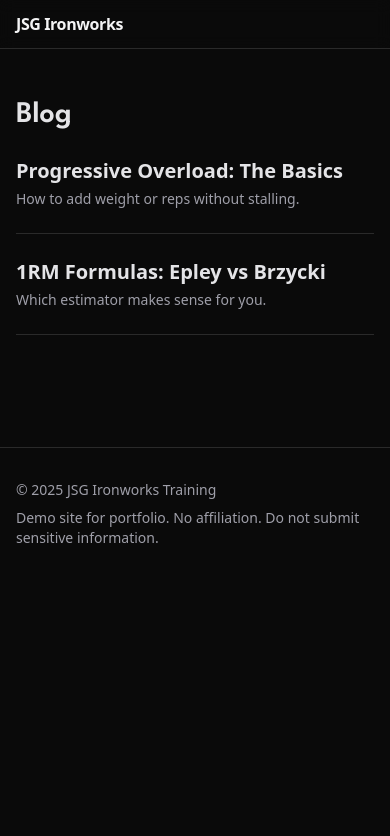
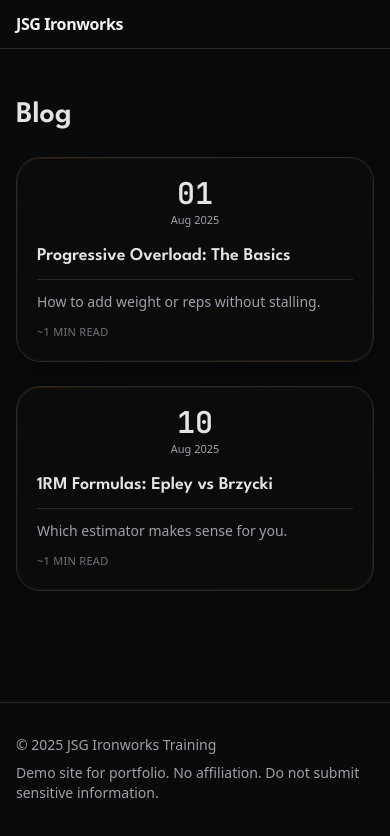
Before and after one commit to JaStaGa/jsg-ironworks, a Next.js app: page /blog in a window 390 px wide. Shown: the top 836 px of the page. Built offline with nearby package versions, Linux system fonts and the light colour scheme.

Commit message:
improved blog & fixed screen leak on mobile

```diff
--- a/src/app/blog/[slug]/page.tsx
+++ b/src/app/blog/[slug]/page.tsx
@@ -1,12 +1,18 @@
 import posts from "../../(data)/posts.json"
 import { notFound } from "next/navigation"
+import ReadingProgress from "@/components/ReadingProgress"
 
 export async function generateStaticParams() {
     return posts.map((p) => ({ slug: p.slug }))
 }
 
-export function generateMetadata({ params }: { params: { slug: string } }) {
-    const post = posts.find((p) => p.slug === params.slug)
+export async function generateMetadata({
+    params,
+}: {
+    params: Promise<{ slug: string }>
+}) {
+    const { slug } = await params
+    const post = posts.find((p) => p.slug === slug)
     if (!post) return {}
     return {
         title: `${post.title} | JSG Ironworks Training`,
@@ -14,25 +20,28 @@ export function generateMetadata({ params }: { params: { slug: string } }) {
     }
 }
 
-export default function Page({ params }: { params: { slug: string } }) {
-    const post = posts.find((p) => p.slug === params.slug)
+export default async function Page({
+    params,
+}: {
+    params: Promise<{ slug: string }>
+}) {
+    const { slug } = await params
+    const post = posts.find((p) => p.slug === slug)
     if (!post) notFound()
+
+    const d = new Date(post.date)
+    const prettyDate = d.toLocaleDateString("en-US", { year: "numeric", month: "short", day: "2-digit" })
+
     return (
-        <article className="mx-auto max-w-3xl py-12 prose prose-invert">
-            <h1>{post.title}</h1>
-            <p className="text-zinc-400">{post.date}</p>
-            <div dangerouslySetInnerHTML={{ __html: post.contentHtml }} />
-            <script type="application/ld+json"
-                dangerouslySetInnerHTML={{
-                    __html: JSON.stringify({
-                        "@context": "https://schema.org",
-                        "@type": "Article",
-                        headline: post.title,
-                        datePublished: post.date,
-                        author: [{ "@type": "Person", name: "JSG Ironworks" }],
-                    })
-                }}
-            />
-        </article>
+        <>
+            <ReadingProgress />
+            <article className="article mx-auto max-w-3xl py-12">
+                <header className="mb-6">
+                    <h1 className="text-3xl font-semibold leading-tight hanging">{post.title}</h1>
+                    <p className="text-zinc-400 text-sm mt-2">{prettyDate}</p>
+                </header>
+                <div className="article-body" dangerouslySetInnerHTML={{ __html: post.contentHtml }} />
+            </article>
+        </>
     )
 }
--- a/src/app/blog/page.tsx
+++ b/src/app/blog/page.tsx
@@ -1,5 +1,5 @@
 import posts from "../(data)/posts.json"
-import Link from "next/link"
+import PostCard from "@/components/PostCard"
 
 export const metadata = {
     title: "Blog | JSG Ironworks Training",
@@ -10,14 +10,11 @@ export default function Page() {
     return (
         <section className="mx-auto max-w-4xl py-12">
             <h1 className="text-3xl font-semibold mb-6">Blog</h1>
-            <ul className="space-y-6">
+            <div className="grid gap-6">
                 {posts.map((p) => (
-                    <li key={p.slug} className="border-b border-steel pb-6">
-                        <Link href={`/blog/${p.slug}`} className="text-xl font-semibold hover:text-safety">{p.title}</Link>
-                        <p className="text-zinc-400 text-sm mt-1">{p.excerpt}</p>
-                    </li>
+                    <PostCard key={p.slug} post={p as any} />
                 ))}
-            </ul>
+            </div>
         </section>
     )
 }
--- a/src/app/globals.css
+++ b/src/app/globals.css
@@ -480,3 +480,95 @@ h3,
     transform: translateY(0) scale(1);
   }
 }
+
+/* ---- Blog article styles ---- */
+.article :where(h1, h2, h3) {
+  hanging-punctuation: first;
+}
+
+.hanging {
+  hanging-punctuation: first;
+}
+
+/* Body copy rhythm */
+.article-body :where(p, ul, ol, pre, blockquote, table)+* {
+  margin-top: 1rem;
+}
+
+/* Code */
+.article-body :where(code):not(pre code) {
+  font-family: var(--font-mono);
+  font-size: 0.85em;
+  background: #0f0f0f;
+  border: 1px solid var(--color-steel);
+  border-radius: 6px;
+  padding: 0.12em 0.35em;
+}
+
+.article-body pre {
+  background: #0f0f0f;
+  border: 1px solid var(--color-steel);
+  border-radius: 12px;
+  padding: 1rem;
+  overflow-x: auto;
+  font-family: var(--font-mono);
+  line-height: 1.5;
+}
+
+/* Callouts (use <blockquote> or <div class="callout">) */
+.article-body blockquote,
+.article-body .callout {
+  border-left: 3px solid var(--color-steel);
+  background: #0d0d0d;
+  padding: 0.75rem 1rem;
+  border-radius: 8px;
+  color: #d4d4d8;
+}
+
+.article-body blockquote> :first-child {
+  margin-top: 0;
+}
+
+.article-body blockquote> :last-child {
+  margin-bottom: 0;
+}
+
+/* Links */
+.article-body a {
+  color: var(--color-safety);
+  text-underline-offset: 3px;
+}
+
+/* Tables */
+.article-body table {
+  width: 100%;
+  border-collapse: collapse;
+  font-size: 0.95rem;
+}
+
+.article-body th,
+.article-body td {
+  border-top: 1px solid var(--color-steel);
+  padding: 0.5rem 0.6rem;
+}
+
+.article-body thead th {
+  background: #0f0f0f;
+  text-align: left;
+}
+
+/* Images */
+.article-body img {
+  display: block;
+  max-width: 100%;
+  height: auto;
+  border-radius: 12px;
+  border: 1px solid var(--color-steel);
+}
+
+/* Small progress bar height adjust on mobile safe areas if needed */
+@supports (padding: max(0px)) {
+  .reading-progress {
+    height: 2px;
+  }
+}
--- a/src/components/HeroMetrics.tsx
+++ b/src/components/HeroMetrics.tsx
@@ -41,7 +41,9 @@ export default function HeroMetrics() {
             <div>
                 <h1 className="heading text-4xl sm:text-5xl font-semibold tracking-tight">JSG Ironworks Training</h1>
                 <p className="mt-4 text-zinc-400 max-w-xl">Build measurable strength. Track PRs. See results.</p>
-                <SocialStrip />
+                <div className="hidden lg:block">
+                    <SocialStrip />
+                </div>
                 <div className="mt-8 flex gap-3">
                     <Link href="/book" className="btn-cta">Book a session</Link>
                     <Link href="/programs" className="rounded-lg px-4 py-2 border border-steel">View programs</Link>
--- /dev/null
+++ b/src/components/PostCard.tsx
@@ -0,0 +1,49 @@
+import Link from "next/link"
+
+type Post = {
+    slug: string
+    title: string
+    date: string
+    excerpt: string
+    contentHtml?: string
+}
+
+function readingTime(html?: string) {
+    if (!html) return 1
+    const text = html.replace(/<[^>]+>/g, " ")
+    const words = text.trim().split(/\s+/).filter(Boolean).length
+    return Math.max(1, Math.round(words / 220)) // ~220 wpm
+}
+
+export default function PostCard({ post }: { post: Post }) {
+    const d = new Date(post.date)
+    const day = String(d.getDate()).padStart(2, "0")
+    const mon = d.toLocaleString("en-US", { month: "short" })
+    const year = d.getFullYear()
+    const mins = readingTime(post.contentHtml)
+
+    return (
+        <article className="card p-5 tilt-hover">
+            <Link
+                href={`/blog/${post.slug}`}
+                className="grid grid-cols-[72px,1fr] gap-4 items-start"
+            >
+                {/* Large date numerals (mono) */}
+                <div className="text-center select-none">
+                    <div className="num text-3xl font-semibold leading-none">{day}</div>
+                    <div className="text-[11px] text-zinc-400 mt-1">{mon} {year}</div>
+                </div>
+
+                <div>
+                    <h2 className="text-lg font-semibold leading-tight">{post.title}</h2>
+                    {/* Steel rule divider */}
+                    <div className="h-px my-3 bg-[var(--color-steel)]" />
+                    <p className="text-sm text-zinc-400">{post.excerpt}</p>
+                    <div className="mt-3 text-[11px] uppercase tracking-wide text-zinc-500">
+                        ~{mins} min read
+                    </div>
+                </div>
+            </Link>
+        </article>
+    )
+}
--- /dev/null
+++ b/src/components/ReadingProgress.tsx
@@ -0,0 +1,13 @@
+"use client"
+import { motion, useScroll } from "framer-motion"
+
+export default function ReadingProgress() {
+    const { scrollYProgress } = useScroll()
+    return (
+        <motion.div
+            className="fixed left-0 top-0 z-40 h-0.5 bg-safety origin-left"
+            style={{ scaleX: scrollYProgress }}
+            aria-hidden
+        />
+    )
+}
```
